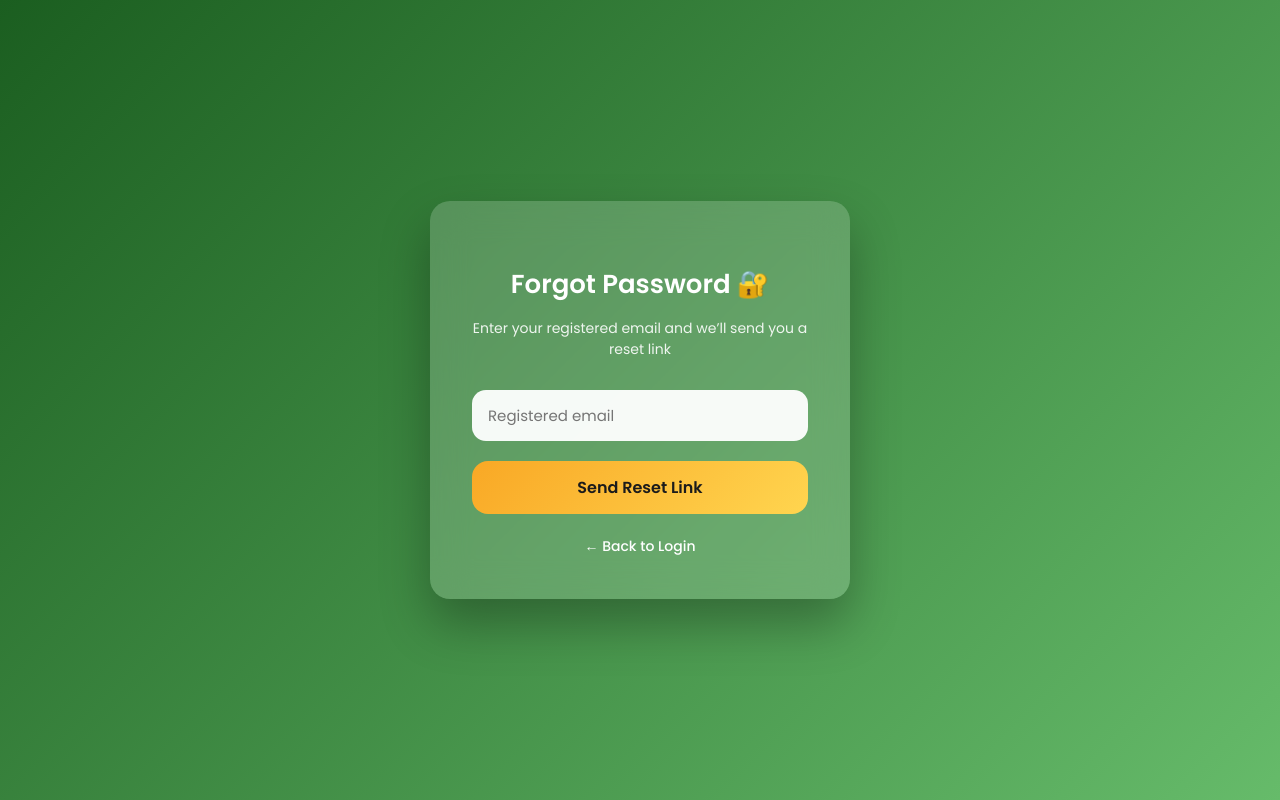
After one commit to aarongeorge10/FarmerHomes, a Django app: page /forgot-password/ in a window 1280 px wide. The commit adds this page. Run offline with Django 5.2, Linux system fonts and the light colour scheme.

Commit message:
main prj forgot pass

```diff
--- a/FarmerHomesProject/urls.py
+++ b/FarmerHomesProject/urls.py
@@ -16,6 +16,7 @@ Including another URLconf
 """
 from django.contrib import admin
 from django.urls import path,include
+from django.contrib.auth import views as auth_views
 
 from django.conf import settings
 from django.conf.urls.static import static
@@ -23,5 +24,37 @@ from django.conf.urls.static import static
 urlpatterns = [
     path('admin/', admin.site.urls),
     path('',include("farmersaccapp.urls")),
+
+    path(
+        'password-reset/',
+        auth_views.PasswordResetView.as_view(
+            template_name='auth/password_reset.html'
+        ),
+        name='password_reset'
+    ),
+
+    path(
+        'password-reset/done/',
+        auth_views.PasswordResetDoneView.as_view(
+            template_name='auth/password_reset_done.html'
+        ),
+        name='password_reset_done'
+    ),
+
+    path(
+        'reset/<uidb64>/<token>/',
+        auth_views.PasswordResetConfirmView.as_view(
+            template_name='auth/password_reset_confirm.html'
+        ),
+        name='password_reset_confirm'
+    ),
+
+    path(
+        'reset/done/',
+        auth_views.PasswordResetCompleteView.as_view(
+            template_name='auth/password_reset_complete.html'
+        ),
+        name='password_reset_complete'
+    ),
 ]
 urlpatterns+= static(settings.MEDIA_URL,document_root=settings.MEDIA_ROOT)
--- a/farmersaccapp/models.py
+++ b/farmersaccapp/models.py
@@ -15,6 +15,10 @@ class AllUser(models.Model):
 
     password = models.CharField(max_length=255)  # hashed password
     role = models.CharField(max_length=20, choices=ROLE_CHOICES)
+
+        # 🔐 Forgot password fields
+    reset_token = models.CharField(max_length=100, null=True, blank=True)
+    reset_token_created = models.DateTimeField(null=True, blank=True)
 
     is_active = models.BooleanField(default=True)
     created_at = models.DateTimeField(default=timezone.now)
--- a/farmersaccapp/urls.py
+++ b/farmersaccapp/urls.py
@@ -8,5 +8,7 @@ urlpatterns = [
     path("dashboard/", views.admin_dashboard, name="admin_dashboard"),
     path('logout/', views.userlogout, name='logout'),
     path("user dashboard/", views.user_dashboard, name="user_dashboard"),
+    path('forgot-password/', views.forgot_password, name='forgot_password'),
+    path('reset-password/<int:user_id>/<str:token>/', views.reset_password, name='reset_password'),
 
 ]
--- a/farmersaccapp/views.py
+++ b/farmersaccapp/views.py
@@ -5,7 +5,8 @@ from .decorators import admin_required
 from django.contrib.auth import logout
 from django.core.mail import send_mail
 from django.conf import settings
-
+from django.utils import timezone
+from django.utils.crypto import get_random_string
 
 def home(request):
     return render(request, "user/home.html")
@@ -117,3 +118,92 @@ def userlogout(request):
 
 def user_dashboard(request):
     return render(request, "user/user_dashboard.html")
+
+# FORGOT PASSWORD
+# ===============================
+def forgot_password(request):
+    if request.method == "POST":
+        email = request.POST.get("email")
+
+        try:
+            user = AllUser.objects.get(email=email, is_active=True)
+        except AllUser.DoesNotExist:
+            return render(request, "user/forgot_password.html", {
+                "error": "Email not registered"
+            })
+
+        # generate secure token
+        token = get_random_string(40)
+        user.reset_token = token
+        user.reset_token_created = timezone.now()
+        user.save()
+
+        reset_link = (
+            f"http://127.0.0.1:8000/"
+            f"reset-password/{user.id}/{token}/"
+        )
+
+        send_mail(
+            subject="Reset your Smart Agriculture password",
+            message=f"""
+            Hello {user.username},
+
+            You requested to reset your password.
+
+            Click the link below:
+            {reset_link}
+
+            If you did not request this, ignore this email.
+            """,
+            from_email=settings.DEFAULT_FROM_EMAIL,
+            recipient_list=[user.email],
+            fail_silently=False,
+        )
+
+        return render(request, "user/forgot_password.html", {
+            "success": "Password reset link sent to your email"
+        })
+
+    return render(request, "user/forgot_password.html")
+
+
+# ===============================
+# RESET PASSWORD
+# ===============================
+def reset_password(request, user_id, token):
+    try:
+        user = AllUser.objects.get(
+            id=user_id,
+            reset_token=token,
+            is_active=True
+        )
+    except AllUser.DoesNotExist:
+        return render(request, "user/reset_password.html", {
+            "error": "Invalid or expired reset link"
+        })
+
+    # Optional: token expiry (30 min)
+    if user.reset_token_created:
+        elapsed = timezone.now() - user.reset_token_created
+        if elapsed.total_seconds() > 1800:
+            return render(request, "user/reset_password.html", {
+                "error": "Reset link expired"
+            })
+
+    if request.method == "POST":
+        password = request.POST.get("password")
+        confirm = request.POST.get("confirm_password")
+
+        if password != confirm:
+            return render(request, "user/reset_password.html", {
+                "error": "Passwords do not match"
+            })
+
+        user.password = make_password(password)
+        user.reset_token = None
+        user.reset_token_created = None
+        user.save()
+
+        return redirect("login")
+
+    return render(request, "user/reset_password.html")
--- /dev/null
+++ b/templates/user/forgot_password.html
@@ -0,0 +1,173 @@
+<!DOCTYPE html>
+<html lang="en">
+
+<head>
+    <meta charset="UTF-8">
+    <meta name="viewport" content="width=device-width, initial-scale=1.0">
+    <title>Forgot Password | Smart Agriculture</title>
+
+    <!-- Google Font -->
+    <link href="https://fonts.googleapis.com/css2?family=Poppins:wght@300;400;500;600&display=swap" rel="stylesheet">
+
+    <style>
+        * {
+            box-sizing: border-box;
+            font-family: 'Poppins', sans-serif;
+        }
+
+        body {
+            margin: 0;
+            min-height: 100vh;
+            background: linear-gradient(135deg, #1B5E20, #66BB6A);
+            display: flex;
+            align-items: center;
+            justify-content: center;
+        }
+
+        .card {
+            width: 100%;
+            max-width: 420px;
+            padding: 42px;
+            border-radius: 20px;
+            background: rgba(255, 255, 255, 0.18);
+            backdrop-filter: blur(18px);
+            box-shadow: 0 25px 50px rgba(0, 0, 0, 0.3);
+            animation: fadeSlide 0.8s ease;
+            position: relative;
+        }
+
+        @keyframes fadeSlide {
+            from {
+                opacity: 0;
+                transform: translateY(20px);
+            }
+
+            to {
+                opacity: 1;
+                transform: translateY(0);
+            }
+        }
+
+        .title {
+            text-align: center;
+            color: #fff;
+            font-size: 26px;
+            font-weight: 600;
+            margin-bottom: 8px;
+        }
+
+        .subtitle {
+            text-align: center;
+            color: rgba(255, 255, 255, 0.9);
+            font-size: 14px;
+            margin-bottom: 30px;
+        }
+
+        .form-group {
+            margin-bottom: 20px;
+        }
+
+        .form-group input {
+            width: 100%;
+            padding: 14px 16px;
+            border-radius: 14px;
+            border: none;
+            outline: none;
+            font-size: 15px;
+            background: rgba(255, 255, 255, 0.95);
+        }
+
+        .submit-btn {
+            width: 100%;
+            padding: 14px;
+            border-radius: 16px;
+            border: none;
+            cursor: pointer;
+            font-size: 16px;
+            font-weight: 600;
+            background: linear-gradient(135deg, #F9A825, #FFD54F);
+            color: #1B1B1B;
+            transition: transform 0.25s ease, box-shadow 0.25s ease;
+        }
+
+        .submit-btn:hover {
+            transform: translateY(-3px);
+            box-shadow: 0 12px 28px rgba(0, 0, 0, 0.3);
+        }
+
+        .message {
+            margin-top: 18px;
+            padding: 12px;
+            border-radius: 12px;
+            text-align: center;
+            font-size: 14px;
+        }
+
+        .error {
+            background: rgba(255, 0, 0, 0.12);
+            color: #ff4d4d;
+        }
+
+        .success {
+            background: rgba(0, 255, 0, 0.12);
+            color: #d4ffd8;
+        }
+
+        .back-link {
+            display: block;
+            margin-top: 22px;
+            text-align: center;
+            font-size: 14px;
+            color: #fff;
+            text-decoration: none;
+            font-weight: 500;
+        }
+
+        .back-link:hover {
+            text-decoration: underline;
+        }
+
+        @media (max-width: 480px) {
+            .card {
+                margin: 20px;
+                padding: 32px 24px;
+            }
+        }
+    </style>
+</head>
+
+<body>
+
+    <div class="card">
+        <h2 class="title">Forgot Password 🔐</h2>
+        <p class="subtitle">
+            Enter your registered email and we’ll send you a reset link
+        </p>
+
+        <form method="post">
+            {% csrf_token %}
+            <div class="form-group">
+                <input type="email" name="email" placeholder="Registered email" required>
+            </div>
+
+            <button type="submit" class="submit-btn">
+                Send Reset Link
+            </button>
+        </form>
+
+        {% if error %}
+        <div class="message error">{{ error }}</div>
+        {% endif %}
+
+        {% if success %}
+        <div class="message success">{{ success }}</div>
+        {% endif %}
+
+        <a href="{% url 'login' %}" class="back-link">
+            ← Back to Login
+        </a>
+    </div>
+
+</body>
+
+</html>
--- a/templates/user/login.html
+++ b/templates/user/login.html
@@ -200,6 +200,11 @@
         <a href="{% url 'register' %}" class="register-link">
             New here? Create an account
         </a>
+        <div style="text-align:right; margin-bottom:5px; margin-top: 10px;">
+            <a href="{% url 'forgot_password' %}" style="font-size:13px; color:#fff; text-decoration:none;">
+                Forgot password?
+            </a>
+        </div>
 
         <div class="footer-text">
             Secure • Simple • Farmer-first 🌾
```
Also changed, not shown: templates/user/reset_password.html (added, +173 -0 lines), db.sqlite3, farmersaccapp/migrations/0003_alluser_reset_token_alluser_reset_token_created.py (added).
